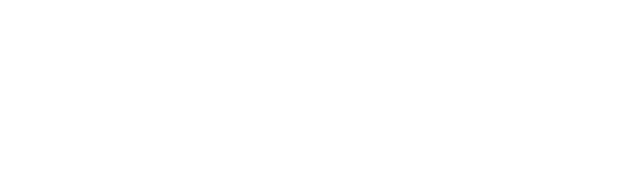
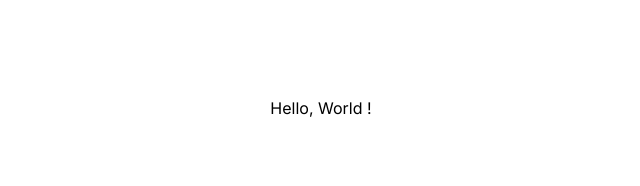
Before and after one commit to DevDario/quick-translator, a Next.js app: page / in a window 1280 px wide. Shown: the top 186 px of the page, without its empty margins (319-959 px from the left). Built offline with nearby package versions, Linux system fonts and the light colour scheme.

Commit message:
feat: adds a text to the main page

```diff
--- a/src/app/page.tsx
+++ b/src/app/page.tsx
@@ -3,7 +3,7 @@ import Image from "next/image";
 export default function Home() {
   return (
     <main className="flex min-h-screen flex-col items-center justify-between p-24">
-
+      <h1>Hello, World !</h1>
     </main>
   );
 }
```
